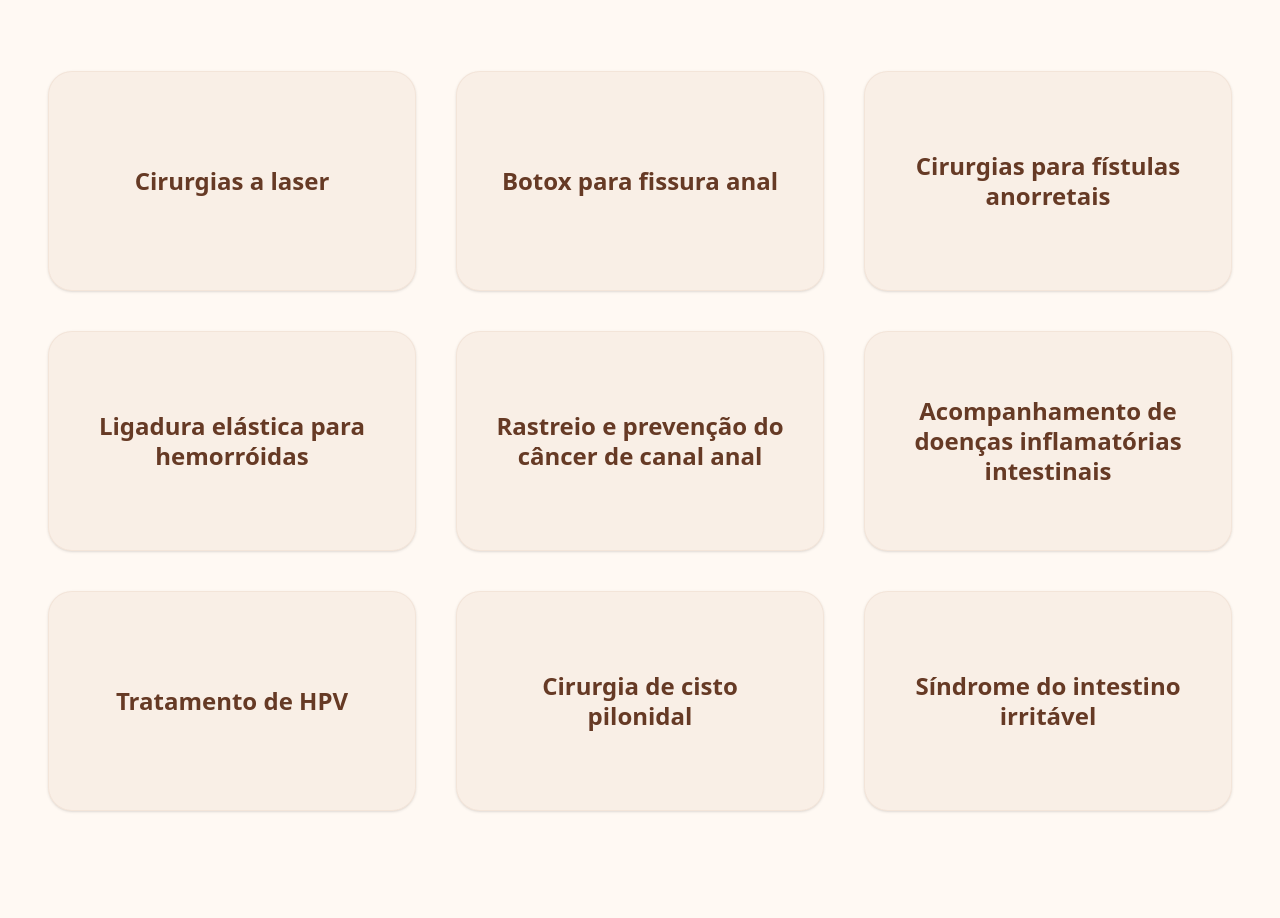
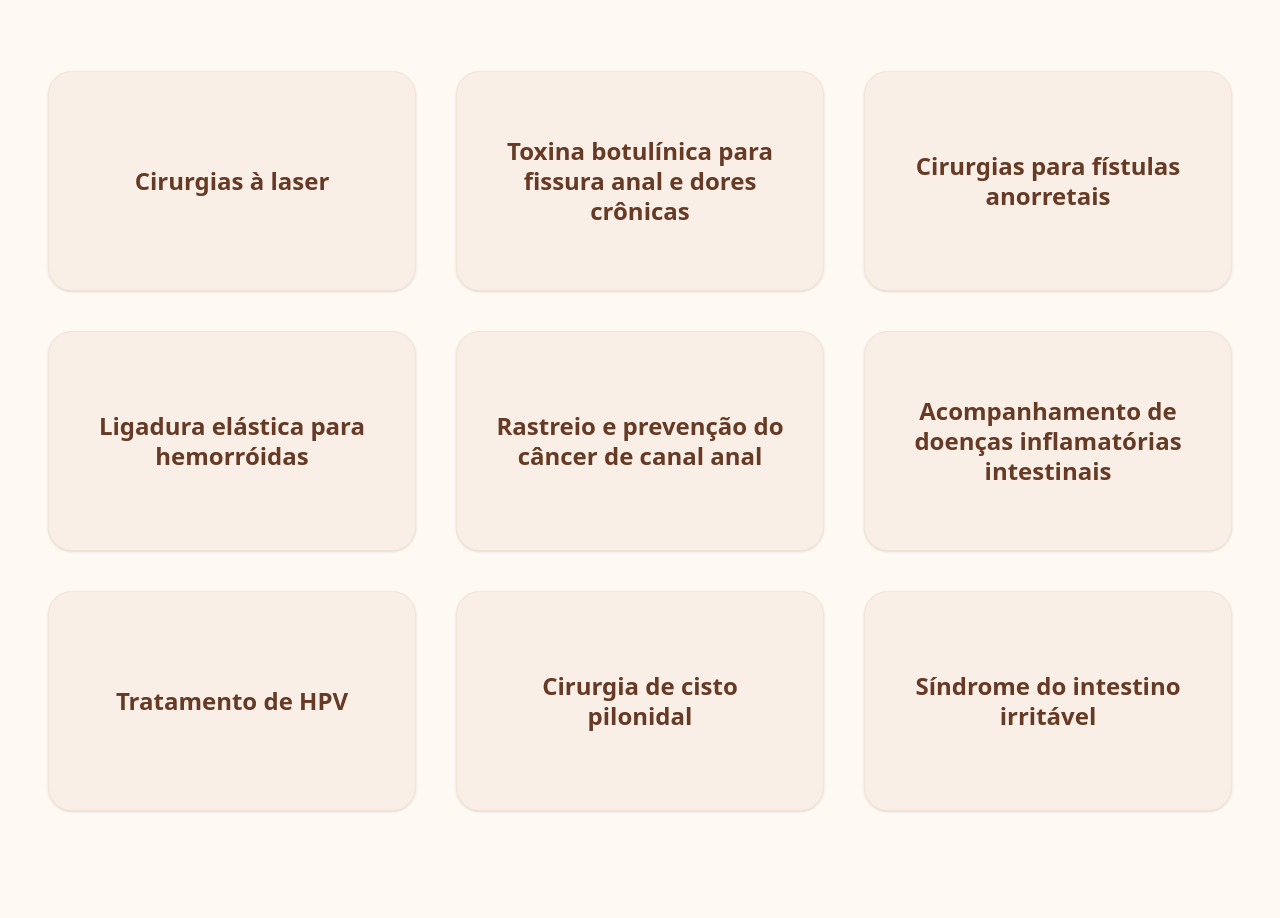
Before and after one commit to analuizamrocha/web, a Next.js app: page / in a window 1280 px wide. Shown: the part 6580-7498 px from the top of the page. Built offline with nearby package versions, Linux system fonts and the light colour scheme.

Commit message:
fix(treatments): updates copy

```diff
--- a/src/components/sections/TreatmentsSection.tsx
+++ b/src/components/sections/TreatmentsSection.tsx
@@ -2,10 +2,10 @@ import { Card } from '@/components/ui/Card'
 
 const treatments = [
   {
-    name: 'Cirurgias a laser',
+    name: 'Cirurgias à laser',
   },
   {
-    name: 'Botox para fissura anal',
+    name: 'Toxina botulínica para fissura anal e dores crônicas',
   },
   {
     name: 'Cirurgias para fístulas anorretais',
```
